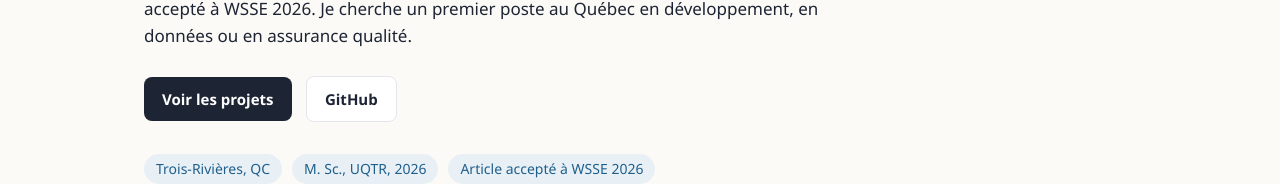
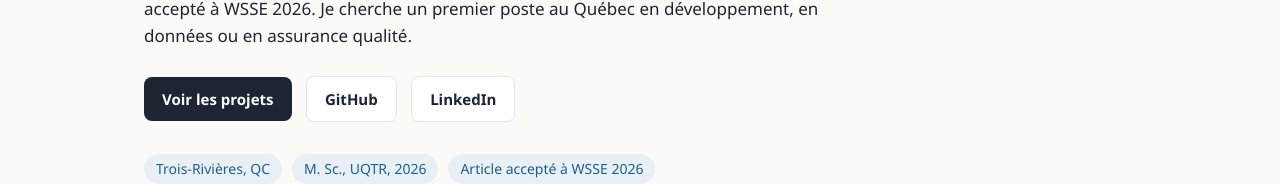
Before and after one commit to mireille-kafando/mireille-kafando.github.io, a plain HTML site: page index.html in a window 1280 px wide. Shown: the part 336-520 px from the top of the page. Drawn offline with Linux system fonts and the light colour scheme.

Commit message:
Ajout du lien LinkedIn

```diff
--- a/index.html
+++ b/index.html
@@ -96,6 +96,7 @@
     <div class="btns">
       <a class="btn-main" href="#projets"><span data-lang="fr">Voir les projets</span><span data-lang="en">See projects</span></a>
       <a class="btn-ghost" href="https://github.com/mireille-kafando">GitHub</a>
+      <a class="btn-ghost" href="https://www.linkedin.com/in/mireille-kafando">LinkedIn</a>
     </div>
     <div class="facts">
       <span>Trois-Rivières, QC</span>
@@ -188,8 +189,8 @@
 
   <section id="contact">
     <h2>Contact</h2>
-    <p data-lang="fr">Le plus simple est de passer par GitHub : <a href="https://github.com/mireille-kafando">github.com/mireille-kafando</a>.</p>
-    <p data-lang="en">The easiest way to reach me is through GitHub: <a href="https://github.com/mireille-kafando">github.com/mireille-kafando</a>.</p>
+    <p data-lang="fr">Vous pouvez me joindre sur <a href="https://www.linkedin.com/in/mireille-kafando">LinkedIn</a> ou consulter mes projets sur <a href="https://github.com/mireille-kafando">GitHub</a>.</p>
+    <p data-lang="en">You can reach me on <a href="https://www.linkedin.com/in/mireille-kafando">LinkedIn</a> or browse my projects on <a href="https://github.com/mireille-kafando">GitHub</a>.</p>
   </section>
 
 </main>
```
